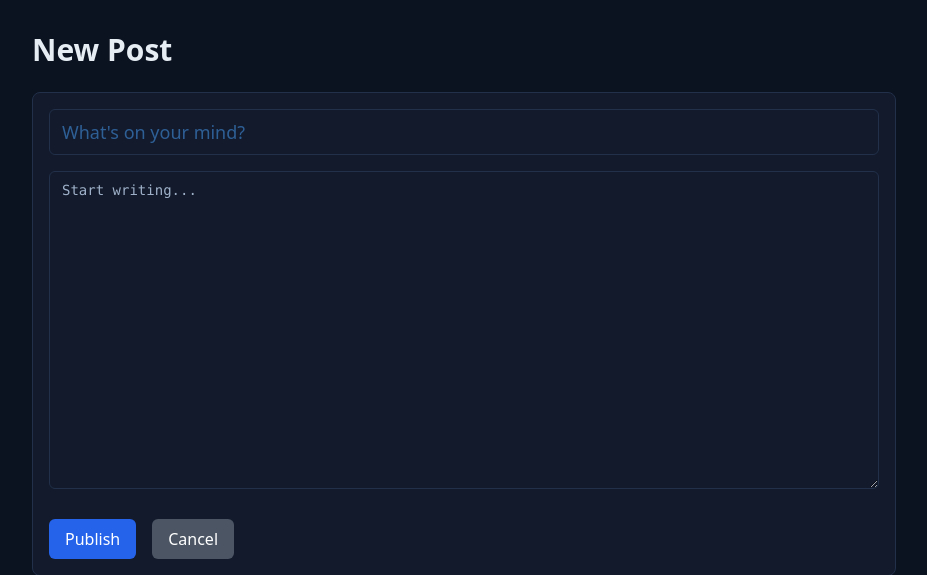
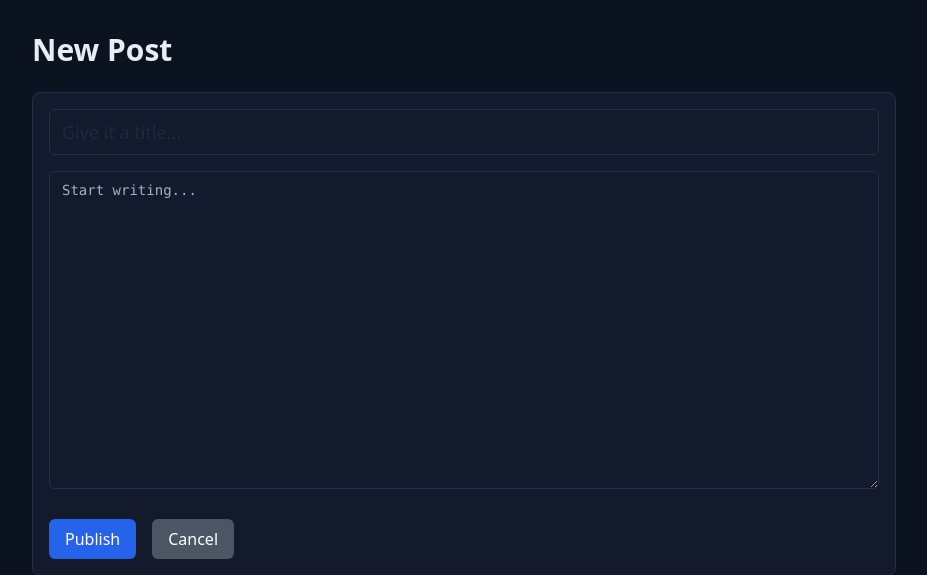
Before and after one commit to roarharjo/basic-flask-blog, a Flask app: page /new in a window 1280 px wide. Shown: the part 73-648 px from the top of the page, without its empty margins (176-1103 px from the left). Run offline with Flask 3, Linux system fonts and the light colour scheme; a user stored in the database is signed in; style sheets or scripts are compiled from the project's sources; some libraries are stand-ins or nearby versions.

Commit message:
Edit styling in post editor

```diff
--- a/app/templates/new.html
+++ b/app/templates/new.html
@@ -5,8 +5,8 @@
 
   <style>
     #title::placeholder {
-      color: #4aa3ff !important;
-      opacity: 0.5 !important;
+      color: #22304a !important;
+      opacity: 0.7 !important;
     }
   </style>
 
@@ -18,7 +18,7 @@
         name="title"
         class="form-input w-full text-lg"
         required
-        placeholder="What's on your mind?"
+        placeholder="Give it a title..."
       />
     </div>
 
```
